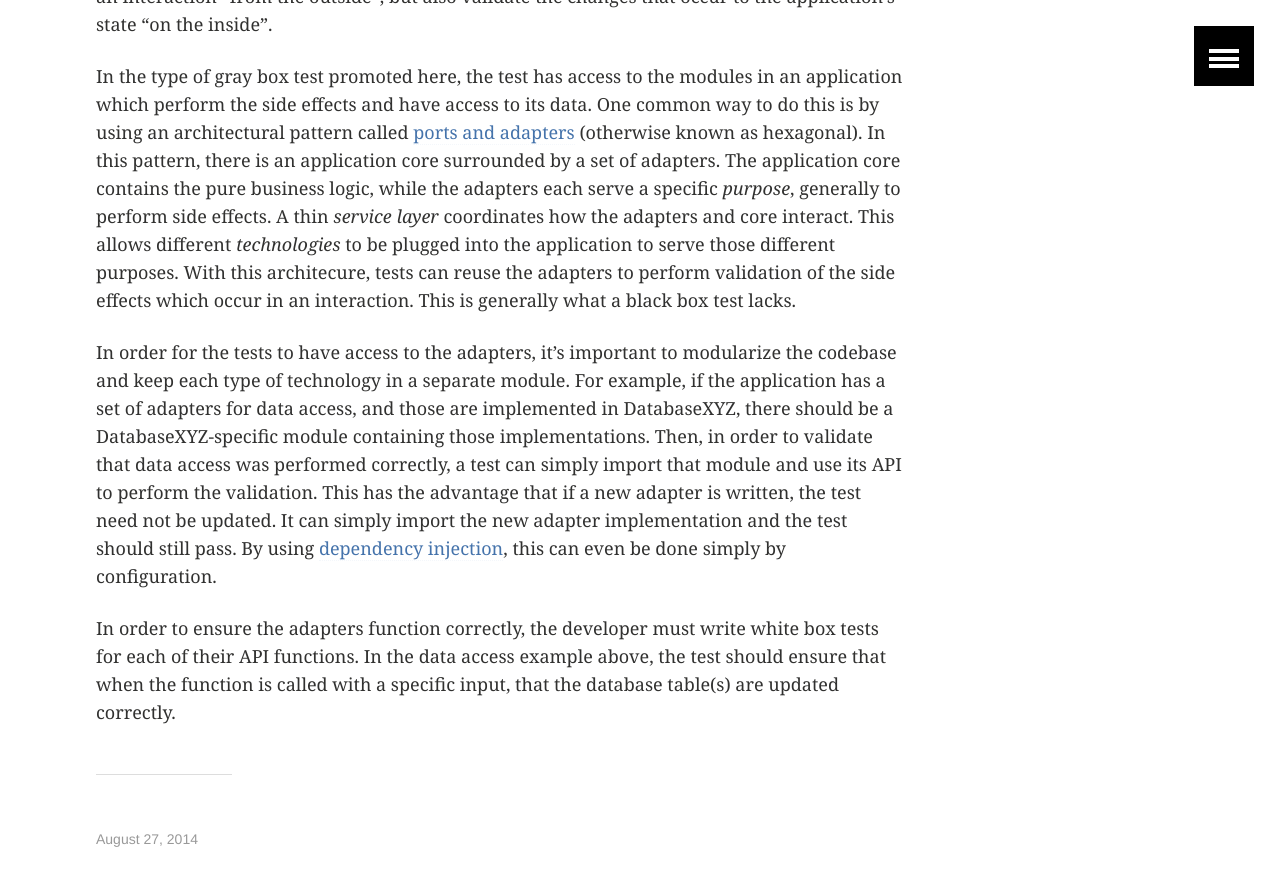
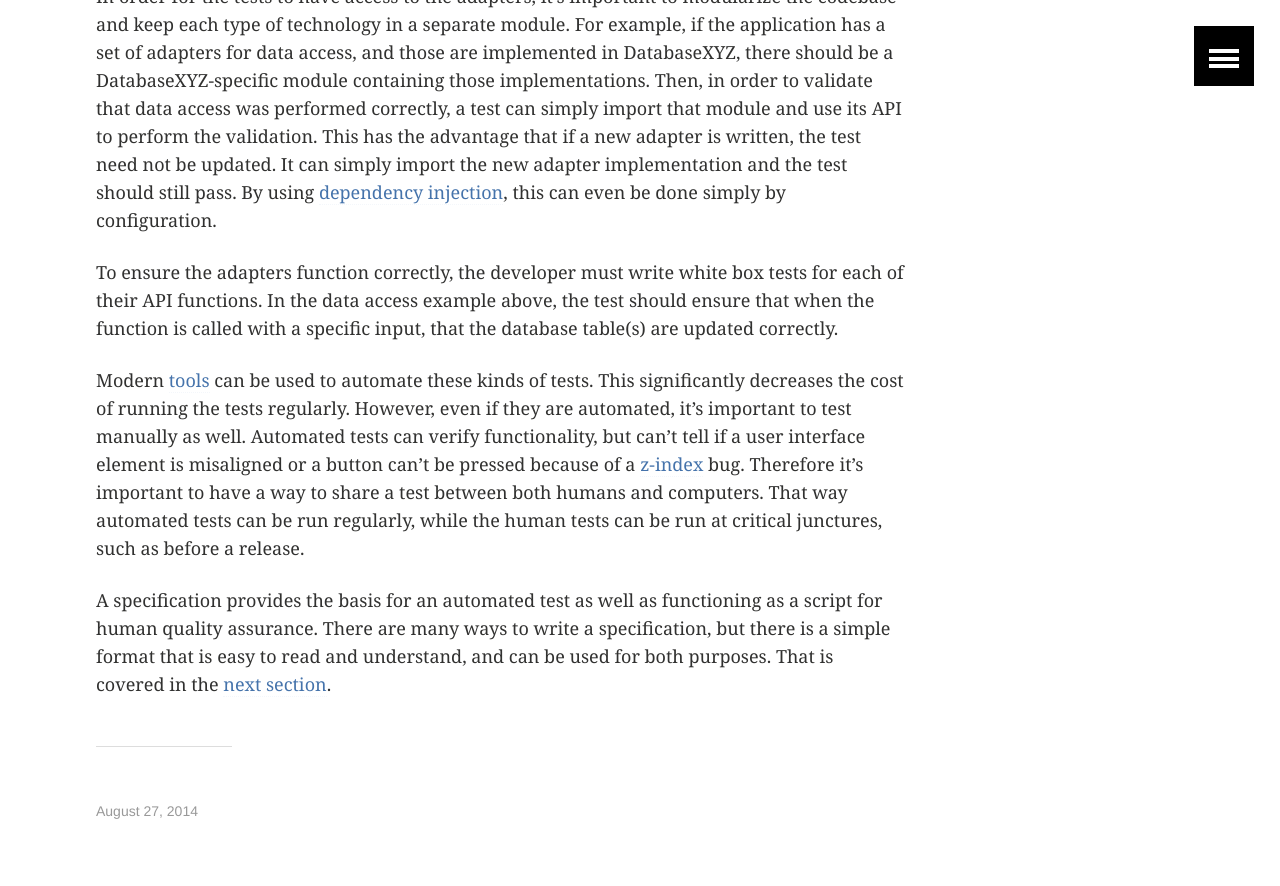
Before and after one commit to dfox/graybox-testing.org, a Jekyll site: the page built from what/index.md, in a window 1280 px wide and 900 px high, scrolled down 1877 px. Shown: the top 886 px of the window. Built offline with Jekyll 4.4.1, drawn with Linux system fonts in a browser that asks for light colours; some of the changed text lies outside the part shown.

Commit message:
Moving automation section to the bottom

```diff
--- a/what/index.md
+++ b/what/index.md
@@ -120,8 +102,26 @@ using
 [dependency injection](https://en.wikipedia.org/wiki/Dependency_injection),
 this can even be done simply by configuration.
 
-In order to ensure the adapters function correctly, the developer must
-write white box tests for each of their API functions. In the data
-access example above, the test should ensure that when the function is
-called with a specific input, that the database table(s) are updated
+To ensure the adapters function correctly, the developer must write
+white box tests for each of their API functions. In the data access
+example above, the test should ensure that when the function is called
+with a specific input, that the database table(s) are updated
 correctly.
+
+Modern [tools](/tools/) can be used to automate these kinds of
+tests. This significantly decreases the cost of running the tests
+regularly. However, even if they are automated, it's important to test
+manually as well. Automated tests can verify functionality, but can't
+tell if a user interface element is misaligned or a button can't be
+pressed because of a
+[z-index](https://developer.mozilla.org/en-US/docs/Web/CSS/z-index)
+bug. Therefore it's important to have a way to share a test between
+both humans and computers. That way automated tests can be run
+regularly, while the human tests can be run at critical junctures,
+such as before a release.
+
+A specification provides the basis for an automated test as well as
+functioning as a script for human quality assurance. There are many
+ways to write a specification, but there is a simple format that is
+easy to read and understand, and can be used for both purposes. That
+is covered in the [next section](/specifications/).
```
Also changed, not shown: other parts of what/index.md (+0 -18 lines).
